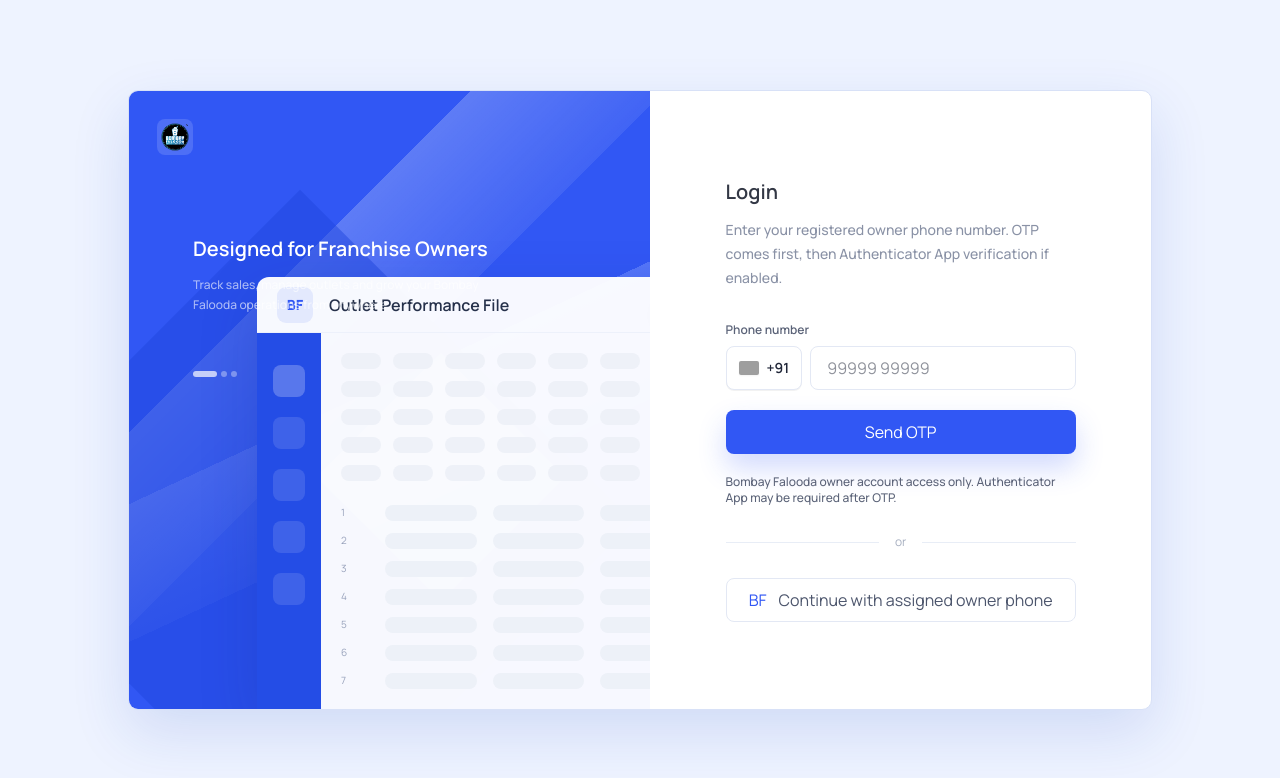
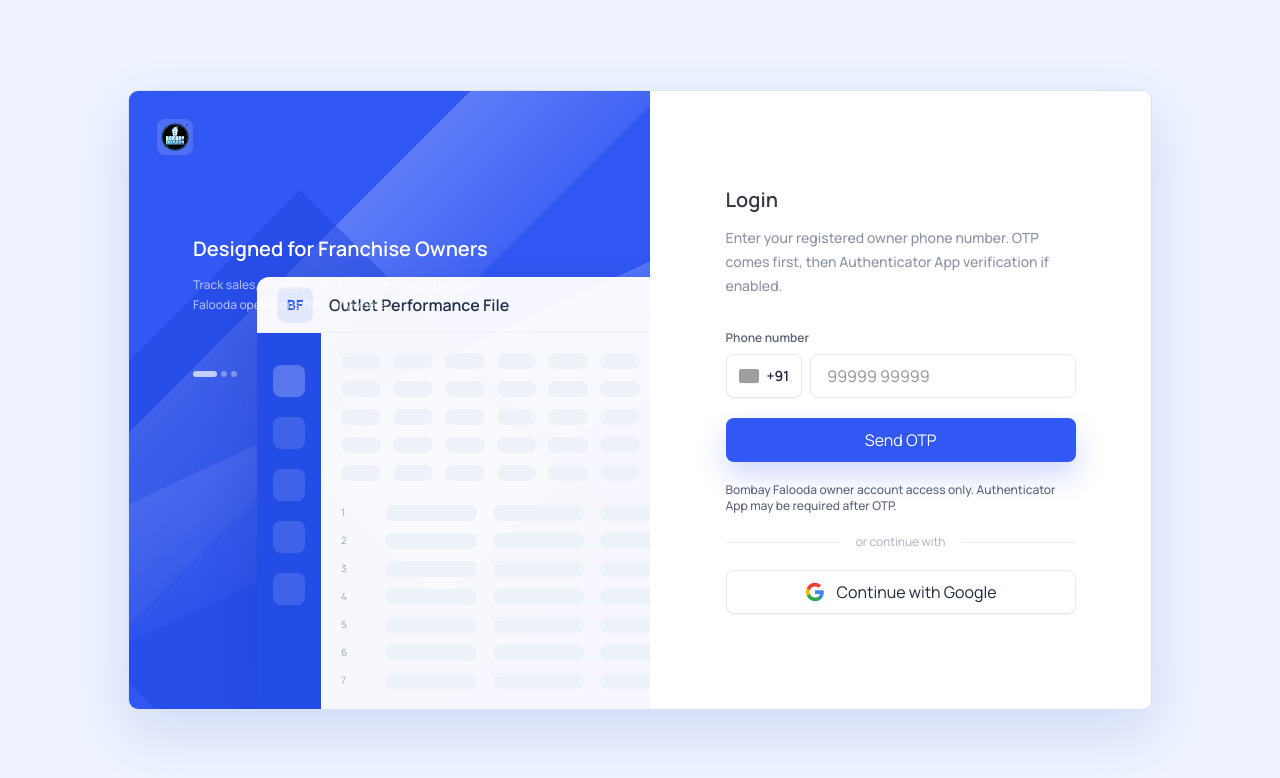
Before and after one commit to bombay-falooda/bombay-falooda-franchise, a Next.js app: page /login in a window 1280 px wide. Shown: the top 778 px of the page. Built offline with nearby package versions, Linux system fonts and the light colour scheme; no server answers; grey boxes are pictures that could not be loaded.

Commit message:
feat(franchise): add continue with google authentication support

```diff
--- a/app/login/page.tsx
+++ b/app/login/page.tsx
@@ -15,10 +15,86 @@
   const [phone, setPhone] = useState("");
   const [otp, setOtp] = useState("");
   const [loginOtpToken, setLoginOtpToken] = useState("");
-  const [devOtp, setDevOtp] = useState("");
   const [step, setStep] = useState<"PHONE" | "OTP">("PHONE");
   const [loading, setLoading] = useState(false);
   const [error, setError] = useState("");
+
+  const GOOGLE_CLIENT_ID =
+    process.env.NEXT_PUBLIC_GOOGLE_CLIENT_ID ||
+    "594662082129-hoq7tdd4hpjl50kn12sjnl5bqvg27e26.apps.googleusercontent.com";
+
+  useState(() => {
+    if (typeof window !== "undefined") {
+      sessionStorage.removeItem("bf_franchise_two_factor_token");
+      sessionStorage.removeItem("bf_franchise_dev_otp");
+
+      // Dynamically load Google Identity Services
+      const script = document.createElement("script");
+      script.src = "https://accounts.google.com/gsi/client";
+      script.async = true;
+      script.defer = true;
+      script.onload = () => {
+        if ((window as any).google?.accounts?.id) {
+          (window as any).google.accounts.id.initialize({
+            client_id: GOOGLE_CLIENT_ID,
+            callback: handleGoogleCredentialResponse,
+          });
+        }
+      };
+      document.body.appendChild(script);
+    }
+  });
+
+  async function handleGoogleCredentialResponse(googleResponse: { credential?: string }) {
+    setError("");
+    setLoading(true);
+
+    try {
+      const response = await apiRequest<LoginResponse>("/auth/google", {
+        method: "POST",
+        auth: false,
+        body: {
+          credential: googleResponse.credential,
+          portal: "franchise",
+        },
+      });
+
+      if ("status" in response && response.status === "2FA_REQUIRED") {
+        sessionStorage.setItem("bf_franchise_two_factor_token", response.twoFactorToken);
+        if (response.devOtp) {
+          sessionStorage.setItem("bf_franchise_dev_otp", response.devOtp);
+        }
+        router.push("/verify-2fa");
+        return;
+      }
+
+      if ("accessToken" in response) {
+        if (response.user.role !== "FRANCHISE_OWNER") {
+          setError("Only franchise owner accounts can access this portal.");
+          return;
+        }
+
+        saveAuthSession(response);
+        router.push("/dashboard");
+      }
+    } catch (err) {
+      setError(err instanceof Error ? err.message : "Google authentication failed");
+    } finally {
+      setLoading(false);
+    }
+  }
+
+  function continueWithGoogle() {
+    if ((window as any).google?.accounts?.id) {
+      (window as any).google.accounts.id.prompt((notification: any) => {
+        if (notification.isNotDisplayed() || notification.isSkippedMoment()) {
+          void handleGoogleCredentialResponse({ credential: "" });
+        }
+      });
+    } else {
+      void handleGoogleCredentialResponse({ credential: "" });
+    }
+  }
 
   async function submit(event: FormEvent) {
     event.preventDefault();
@@ -191,14 +267,36 @@
             <p className="mt-5 text-xs font-medium text-[#5b6378]">
               Bombay Falooda owner account access only. Authenticator App may be required after OTP.
             </p>
-            <div className="my-7 flex items-center gap-4">
+            <div className="my-5 flex items-center gap-4">
               <span className="h-px flex-1 bg-[#e8edf6]" />
-              <span className="text-xs text-[#a7afc0]">or</span>
+              <span className="text-xs text-[#a7afc0]">or continue with</span>
               <span className="h-px flex-1 bg-[#e8edf6]" />
             </div>
-            <button type="button" className="flex h-11 w-full items-center justify-center gap-3 rounded-[8px] border border-[#e3e8f4] bg-white text-sm font-semibold text-[#4c556c]">
-              <span className="text-[#3157f4]">BF</span>
-              Continue with assigned owner phone
+            <button
+              type="button"
+              onClick={continueWithGoogle}
+              disabled={loading}
+              className="flex h-11 w-full items-center justify-center gap-3 rounded-[8px] border border-[#e3e8f4] bg-white text-sm font-semibold text-[#1e293b] shadow-2xs hover:bg-slate-50 transition active:scale-[0.99] disabled:opacity-50"
+            >
+              <svg className="h-5 w-5" viewBox="0 0 24 24">
+                <path
+                  fill="#4285F4"
+                  d="M22.56 12.25c0-.78-.07-1.53-.2-2.25H12v4.26h5.92c-.26 1.37-1.04 2.53-2.21 3.31v2.77h3.57c2.08-1.92 3.28-4.74 3.28-8.09z"
+                />
+                <path
+                  fill="#34A853"
+                  d="M12 23c2.97 0 5.46-.98 7.28-2.66l-3.57-2.77c-.98.66-2.23 1.06-3.71 1.06-2.86 0-5.29-1.93-6.16-4.53H2.18v2.84C3.99 20.53 7.7 23 12 23z"
+                />
+                <path
+                  fill="#FBBC05"
+                  d="M5.84 14.09c-.22-.66-.35-1.36-.35-2.09s.13-1.43.35-2.09V7.06H2.18C1.43 8.55 1 10.22 1 12s.43 3.45 1.18 4.94l2.85-2.22.81-.63z"
+                />
+                <path
+                  fill="#EA4335"
+                  d="M12 5.38c1.62 0 3.06.56 4.21 1.64l3.15-3.15C17.45 2.09 14.97 1 12 1 7.7 1 3.99 3.47 2.18 7.06l3.66 2.84c.87-2.6 3.3-4.52 6.16-4.52z"
+                />
+              </svg>
+              <span>Continue with Google</span>
             </button>
           </div>
         </section>
```
